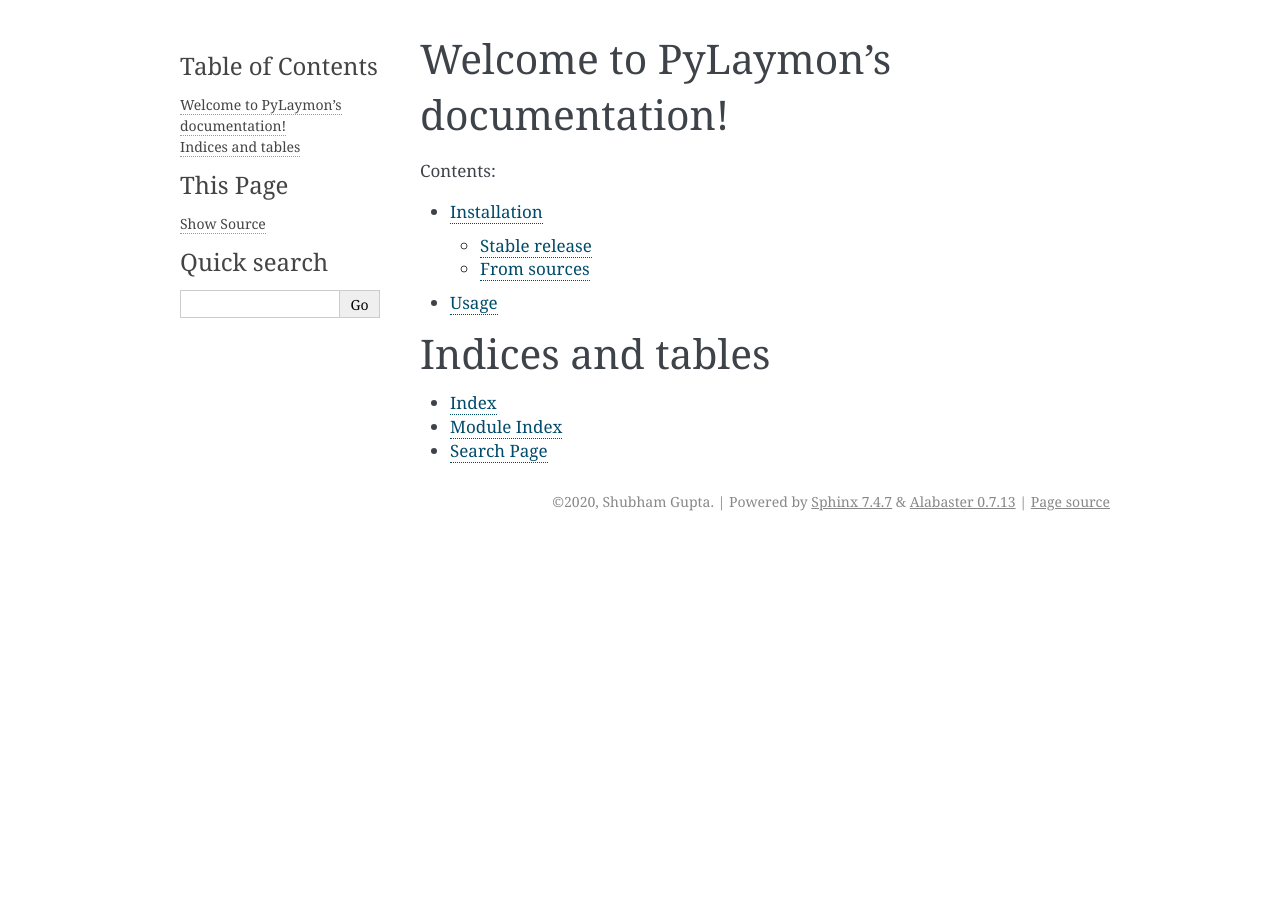
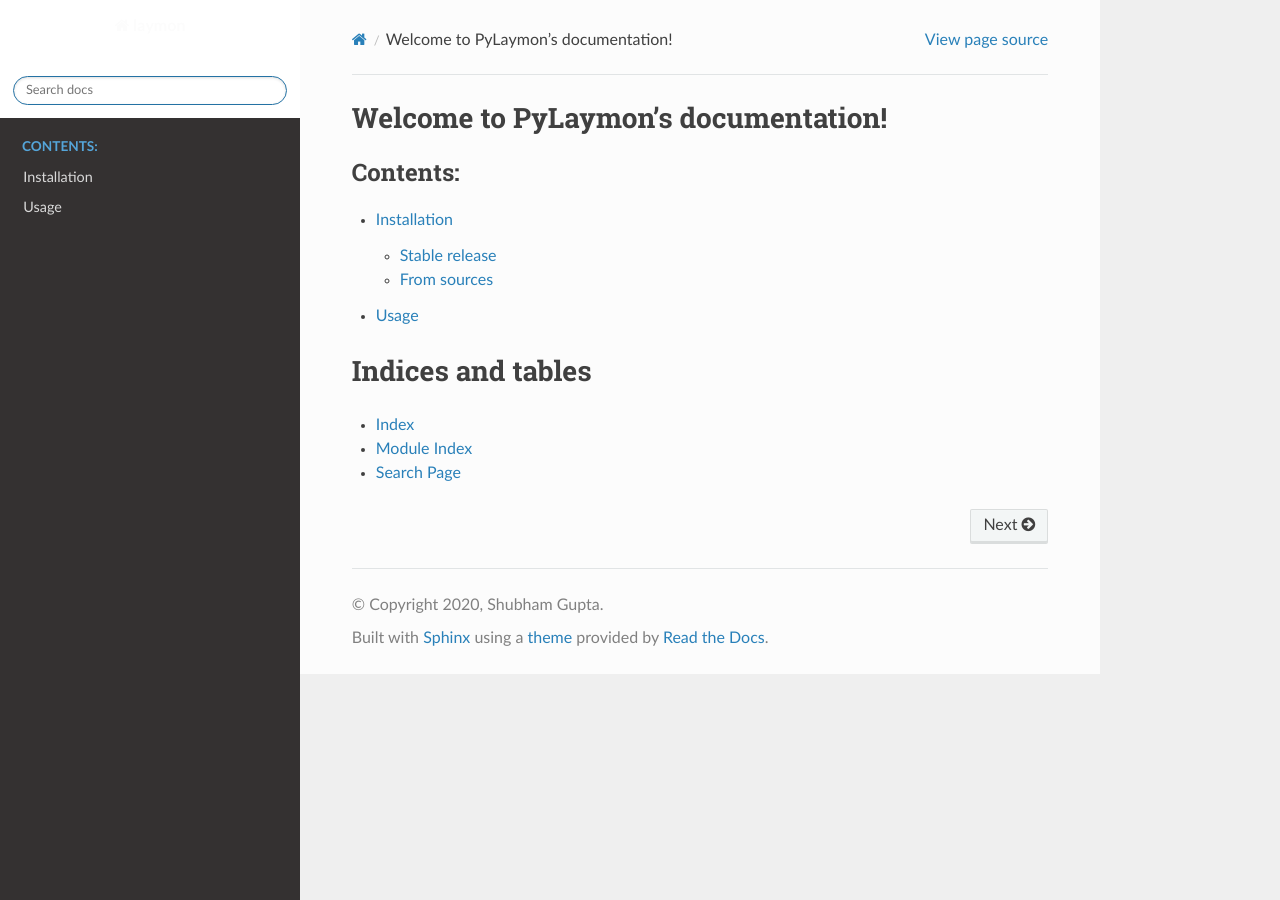
Before and after one commit to shubham3121/laymon, a Sphinx documentation site: the page built from docs/source/index.rst, in a window 1280 px wide. Built offline with Sphinx 7.4.7 and the Read the Docs theme 2.0.0, drawn with Linux system fonts in a browser that asks for light colours.

Commit message:
laymon: added more config to readthedocs config file.

```diff
--- a/docs/source/conf.py
+++ b/docs/source/conf.py
@@ -15,6 +15,7 @@
 # import os
 # import sys
 # sys.path.insert(0, os.path.abspath('.'))
+# import sphinx_rtd_theme
 
 
 # -- Project information -----------------------------------------------------
@@ -42,6 +43,7 @@ extensions = [
     "sphinx.ext.autodoc",
     "sphinx.ext.mathjax",
     "sphinx.ext.viewcode",
+    "sphinx_rtd_theme",
 ]
 
 # Add any paths that contain templates here, relative to this directory.
@@ -77,13 +79,27 @@ pygments_style = "sphinx"
 # The theme to use for HTML and HTML Help pages.  See the documentation for
 # a list of builtin themes.
 #
-html_theme = "alabaster"
+html_theme = "sphinx_rtd_theme"
 
 # Theme options are theme-specific and customize the look and feel of a theme
 # further.  For a list of options available for each theme, see the
 # documentation.
 #
-# html_theme_options = {}
+html_theme_options = {
+    "canonical_url": "",
+    "logo_only": False,
+    "display_version": True,
+    "prev_next_buttons_location": "bottom",
+    "style_external_links": False,
+    "vcs_pageview_mode": "",
+    "style_nav_header_background": "white",
+    # Toc options
+    "collapse_navigation": True,
+    "sticky_navigation": True,
+    "navigation_depth": 4,
+    "includehidden": True,
+    "titles_only": False,
+}
 
 # Add any paths that contain custom static files (such as style sheets) here,
 # relative to this directory. They are copied after the builtin static files,
--- a/requirements_dev.txt
+++ b/requirements_dev.txt
@@ -12,3 +12,4 @@ matplotlib==3.0.1
 jupyter~=1.0.0
 notebook==5.7.2
 black==19.3b0
+sphinx-rtd-theme==0.5.0
```
Also changed, not shown: .readthedocs.yml (added).
